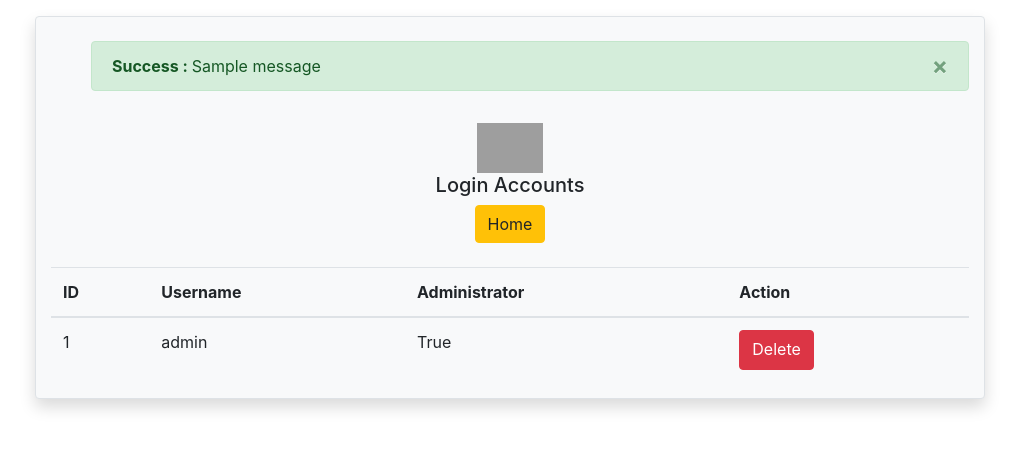
After one commit to haziqnorisham/Masatrek, a Django app: page /administrator/login_list/ in a window 1280 px wide. The commit adds this page. Shown: the top 449 px of the page, without its empty margins (130-1149 px from the left). Run offline with Django 3.2, Linux system fonts and the light colour scheme; a user stored in the database is signed in; data comes from the database, SQL or seed files in the repository; both versions use the stored data as it was after the commit; tables that the repository leaves empty hold one stand-in row (values such as "Sample post"); one stand-in notice (Sample message) is shown; some libraries are stand-ins or nearby versions; grey boxes are pictures that could not be loaded.

Commit message:
can now delet login accounts

```diff
--- a/FaceRecTA/administrator/urls.py
+++ b/FaceRecTA/administrator/urls.py
@@ -15,5 +15,6 @@ urlpatterns = [
     path('full_reset/', views.full_reset, name='full_reset'),
     path('bld1234567890/', views.bld, name='bld'),
     path('sync_to_all/', views.sync_to_all, name='sync_to_all'),
+    path('login_list/', views.login_list, name='login_list'),
 
 ]
--- a/FaceRecTA/administrator/views.py
+++ b/FaceRecTA/administrator/views.py
@@ -13,6 +13,7 @@ from django.contrib.auth.decorators import login_required, user_passes_test
 from timeAttendance.models import EmployeeDetail, TerminalDetails, EmployeeAttendance, StrangerDetails
 from guestmanagementapp.models import GuestDetails, GuestAttendance
 from django.shortcuts import redirect
+from django.contrib.auth.models import User
 
 def exist_in_any_terminal(employee_id):
     terminal_details_object_list = TerminalDetails.objects.all()
@@ -850,3 +851,27 @@ def sync_to_all(requests):
         messages.error(requests, "some terminal not connected! || " + str(e))
     response = redirect('/administrator/')
     return response
+
+@login_required
+@user_passes_test(lambda u: u.is_superuser)
+def login_list(requests):
+
+    if requests.method == 'POST':
+        try:
+            id = requests.POST["user_id"]
+            User.objects.get(id=id).delete()
+        except Exception as e:
+            print(e)
+    usr_dict_list = []
+    users = User.objects.all()
+
+    for usr in users:
+        usr = model_to_dict(usr)
+        usr_dict_list.append(usr)
+        print(usr["id"])
+
+    context= {
+        'users_login': usr_dict_list
+        }
+
+    return render(requests, "administrator/login_list.html", context)
--- a/FaceRecTA/templates/administrator/administrator_home.html
+++ b/FaceRecTA/templates/administrator/administrator_home.html
@@ -79,7 +79,10 @@
       </div>
 
       <div class="col-sm text-center">
+        {% if request.user.is_superuser %}
         <!-- <button type="button" class="btn btn-block btn-primary" onclick="window.location.href='/time_attendance/stranger'">Visitor's Record</button> -->
+        <button type="button" class="btn btn-block btn-primary" onclick="window.location.href='/administrator/login_list'">Login Accounts</button>
+        {% endif %}
       </div>
 
       <div class="col-sm">
--- /dev/null
+++ b/FaceRecTA/templates/administrator/login_list.html
@@ -0,0 +1,119 @@
+{% load static %}
+<!doctype html>
+<html lang="en">
+<head>
+  <meta charset="utf-8">
+  <link rel="stylesheet" href="https://stackpath.bootstrapcdn.com/bootstrap/4.3.1/css/bootstrap.min.css" integrity="sha384-ggOyR0iXCbMQv3Xipma34MD+dH/1fQ784/j6cY/iJTQUOhcWr7x9JvoRxT2MZw1T" crossorigin="anonymous">
+
+  <title>User Registration</title>
+</head>
+
+<body>
+
+  <div class="container">
+    <div class="row pt-3">
+
+      <div class="col-sm"></div>
+
+      <div class="col-10 bg-light rounded border shadow">
+        <br>
+        {% if messages %}
+          <ul class="messages">
+              {% for message in messages %}
+              {% if message.tags == "error" %}
+              <div class="alert alert-danger alert-dismissible fade show" name="{{ message.tags }}"role="alert">
+                <strong>Error : </strong> {{ message }}
+                <button type="button" class="close" data-dismiss="alert" aria-label="Close">
+                  <span aria-hidden="true">&times;</span>
+                </button>
+              </div>
+              {% endif %}
+              {% if message.tags == "success" %}
+              <div class="alert alert-success alert-dismissible fade show" name="{{ message.tags }}"role="alert">
+                <strong>Success : </strong> {{ message }}
+                <button type="button" class="close" data-dismiss="alert" aria-label="Close">
+                  <span aria-hidden="true">&times;</span>
+                </button>
+              </div>
+              {% endif %}
+              {% endfor %}
+          </ul>
+        {% endif %}
+
+        <div class="text-center pt-3">
+          <img src="https://i.ibb.co/BN7M0W3/Whats-App-Image-2019-09-16-at-11-30-13-AM.jpg" class="img-responsive" height="50">
+          <h5>Login Accounts</h5>
+          <button type="button" class="btn btn-warning" onclick="home()">Home</button>
+        </div>
+        <br>
+        <table class="table">
+          <thead>
+            <tr>
+              <th scope="col">ID</th>
+              <th scope="col">Username</th>
+              <th scope="col">Administrator</th>
+              {% if request.user.is_superuser %}
+              <th scope="col">Action</th>
+              {% else %}
+              {% endif %}
+            </tr>
+          </thead>
+          <tbody>
+            {% for usr in users_login %}
+            <tr>
+              <td>{{usr.id}}</td>
+              <td>{{usr.username}}</td>
+              <td>{{usr.is_superuser}}</td>
+
+              {% if request.user.is_superuser %}
+              <form class=""  method="POST" action="/administrator/login_list/">
+                {% csrf_token %}
+                  <td>
+                    <button type="submit" class="btn btn-danger pb-2" name="user_id" value="{{usr.id}}">Delete</button>
+                  </td>
+              </form>
+              {% else %}
+              {% endif %}
+
+            </tr>
+            {% endfor %}
+          </tbody>
+        </table>
+
+      </div>
+
+      <div class="col-sm"></div>
+
+    </div>
+  </div>
+  <script>
+    function home() {
+      location.replace("/administrator")
+    }
+  </script>
+  <script src="https://code.jquery.com/jquery-3.3.1.slim.min.js" integrity="sha384-q8i/X+965DzO0rT7abK41JStQIAqVgRVzpbzo5smXKp4YfRvH+8abtTE1Pi6jizo" crossorigin="anonymous"></script>
+  <script src="https://ajax.googleapis.com/ajax/libs/jquery/3.5.1/jquery.min.js"></script>
+  <script src="https://stackpath.bootstrapcdn.com/bootstrap/4.3.1/js/bootstrap.min.js" integrity="sha384-JjSmVgyd0p3pXB1rRibZUAYoIIy6OrQ6VrjIEaFf/nJGzIxFDsf4x0xIM+B07jRM" crossorigin="anonymous"></script>
+  <script type="text/javascript">
+    function edit(btn){
+
+      $.ajax({
+        url: '/administrator/ajax_edit_employee/',
+        data: {
+          'employee_id': btn.value
+        },
+        dataType: 'json',
+        success: function (data) {
+          var image_name = "/static/";
+          document.getElementById("modal_image").src = image_name.concat(data.image_name);
+          document.getElementById("modal_name").value = data.name;
+          document.getElementById("modal_gender").value = data.gender;
+          document.getElementById("modal_department").value = data.department;
+          document.getElementById("modal_id").value = data.id;
+        },
+      });
+
+    }
+  </script>
+</body>
+</html>
```
Also changed, not shown: FaceRecTA/db.sqlite3.
